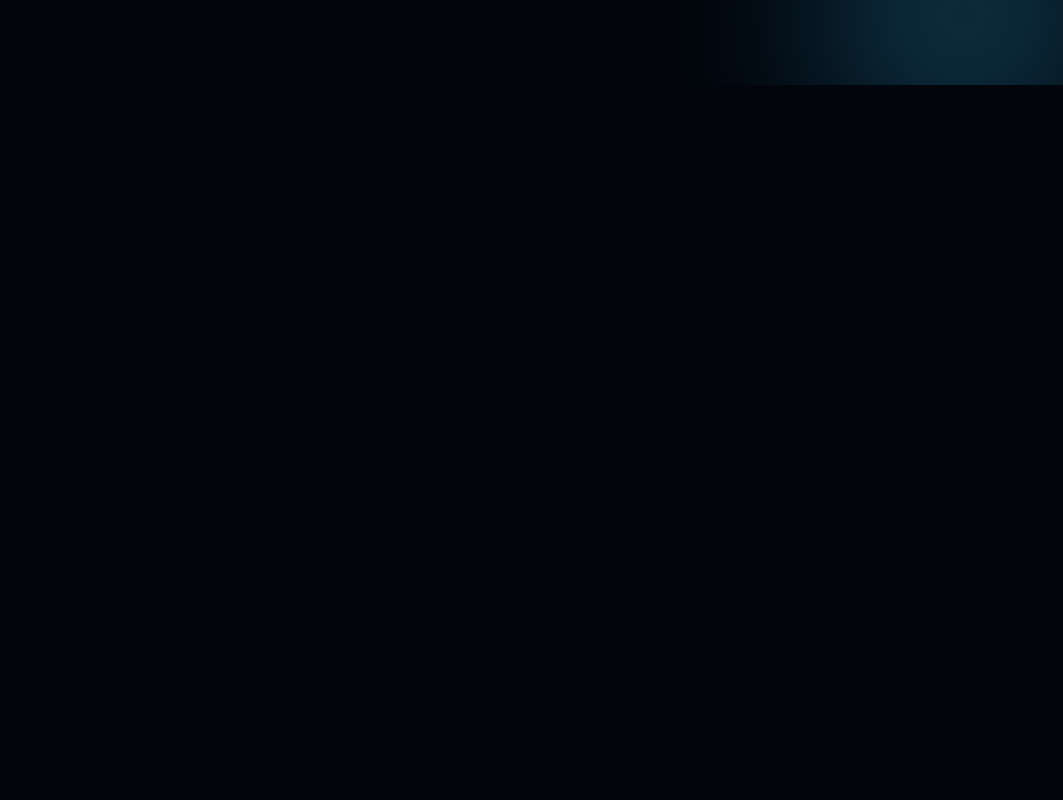
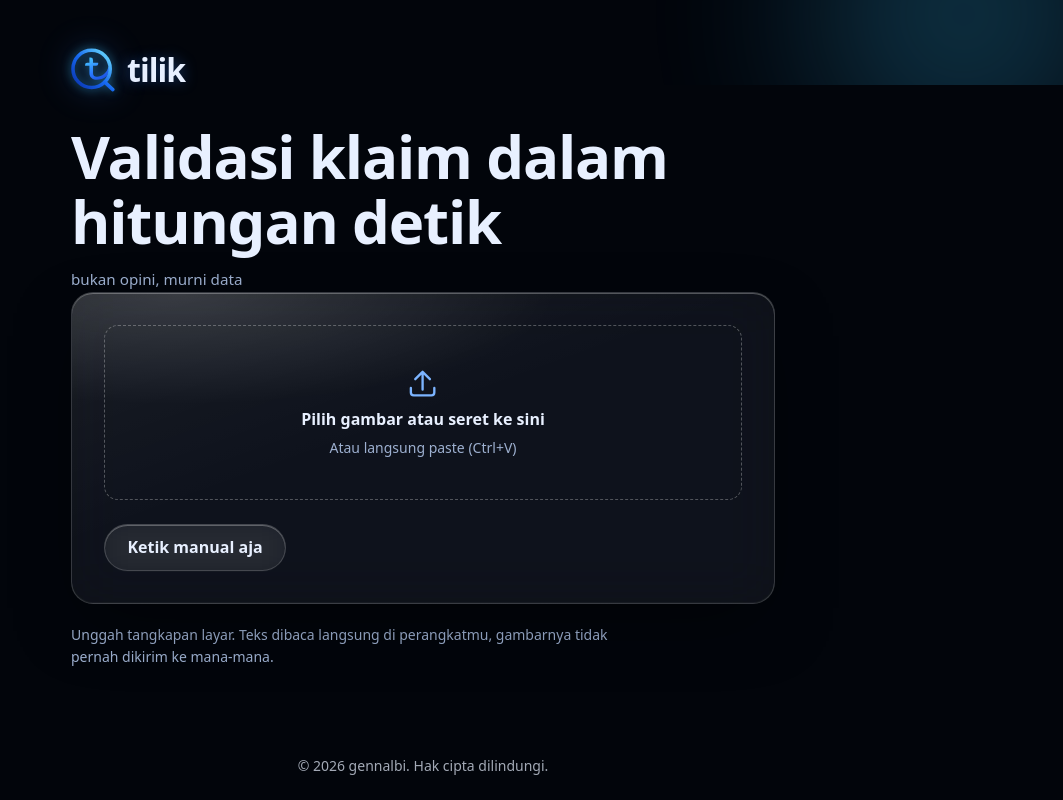
Before and after one commit to agunaru-sama/tilik, a Next.js app: page / in a window 1280 px wide. Shown: the part 715-1515 px from the top of the page, without its empty margins (217-1280 px from the left). Before the commit the page ends 800 px from the top, so only its background shows below. Built offline with nearby package versions, Linux system fonts and the light colour scheme.

Commit message:
Add footer with copyright
Added footer with copyright notice to layout.

```diff
--- a/src/app/layout.tsx
+++ b/src/app/layout.tsx
@@ -17,6 +17,12 @@ export default function RootLayout({ children }: { children: React.ReactNode })
           <div className="orb orb-b" />
         </div>
         {children}
+      <body>
+        {children}
+        <footer className="py-6 text-center text-sm opacity-70">
+          © {new Date().getFullYear()} gennalbi. Hak cipta dilindungi.
+        </footer>
+      </body>
       </body>
     </html>
   );
```
